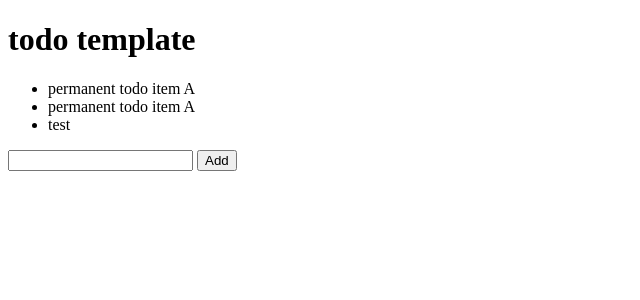
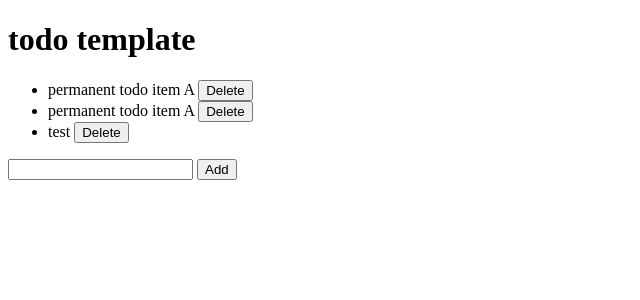
Before and after one commit to EpicRowan/django_todo, a Django app: page /todo/ in a window 1280 px wide. Shown: the top 300 px of the page, without its empty margins (0-640 px from the left). Run offline with Django 3.2, Linux system fonts and the light colour scheme; data comes from the database, SQL or seed files in the repository; both versions use the stored data as it was after the commit; parts of the project's set-up code (start-up, migrations or seed data) failed here and were passed over.

Commit message:
Successfully added delete button and url path and fuction to delete todo items

```diff
--- a/django_todo/urls.py
+++ b/django_todo/urls.py
@@ -15,11 +15,12 @@ Including another URLconf
 """
 from django.contrib import admin
 from django.urls import path
-from todo.views import todoView, addTodo
+from todo.views import todoView, addTodo, deleteTodo
 
 
 urlpatterns = [
     path('admin/', admin.site.urls),
     path('todo/', todoView),
     path('addTodo/', addTodo),
+    path('deleteTodo/<int:todo_id>/', deleteTodo),
 ]
--- a/templates/todo.html
+++ b/templates/todo.html
@@ -3,10 +3,15 @@
 
 	<h1> todo template </h1>
 		<ul>
-			{% for item in all_items %}
-			<li> {{item.content}} </li>
+			{% for todo_item in all_items %}
+			<li> {{ todo_item.content }}
+				<form action="/deleteTodo/{{ todo_item.id }}/" style = "display: inline;" method="post">{% csrf_token %}
+					<input type="submit" value="Delete"/>
+				</form>
+			</li>
 			{% endfor %}
 		</ul>
+
 	<form action="/addTodo/" method="post">{% csrf_token %}
 		<input type="text" name="content"/>
 		<input type="submit" value="Add" />
--- a/todo/views.py
+++ b/todo/views.py
@@ -10,3 +10,9 @@ def addTodo(request):
 	new_item = TodoItem(content = request.POST['content'])
 	new_item.save()
 	return HttpResponseRedirect('/todo/')
+
+
+def deleteTodo(request, todo_id):
+	item_to_delete = TodoItem.objects.get(id=todo_id)
+	item_to_delete.delete()
+	return HttpResponseRedirect('/todo/')
```
Also changed, not shown: db.sqlite3.
